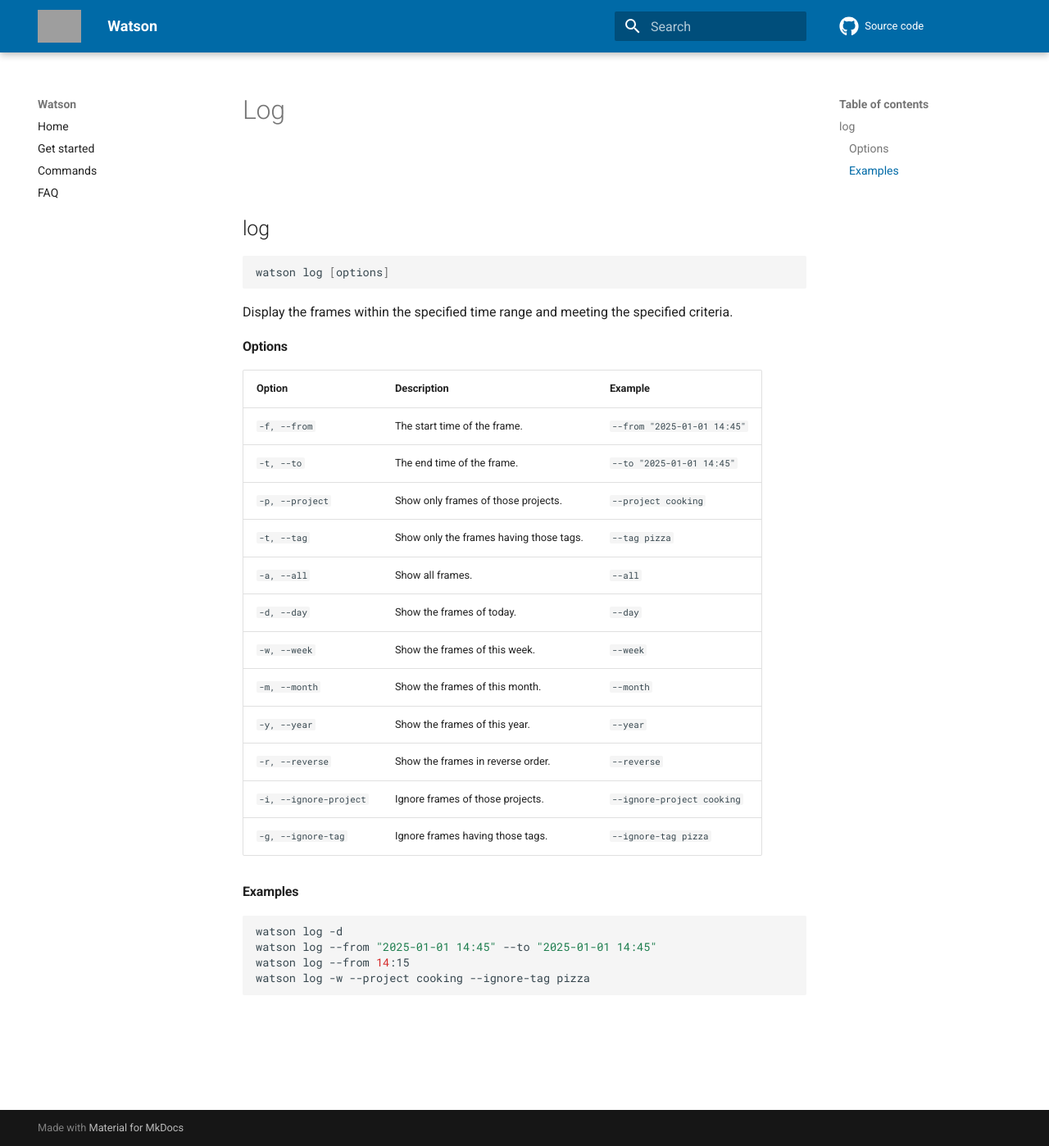
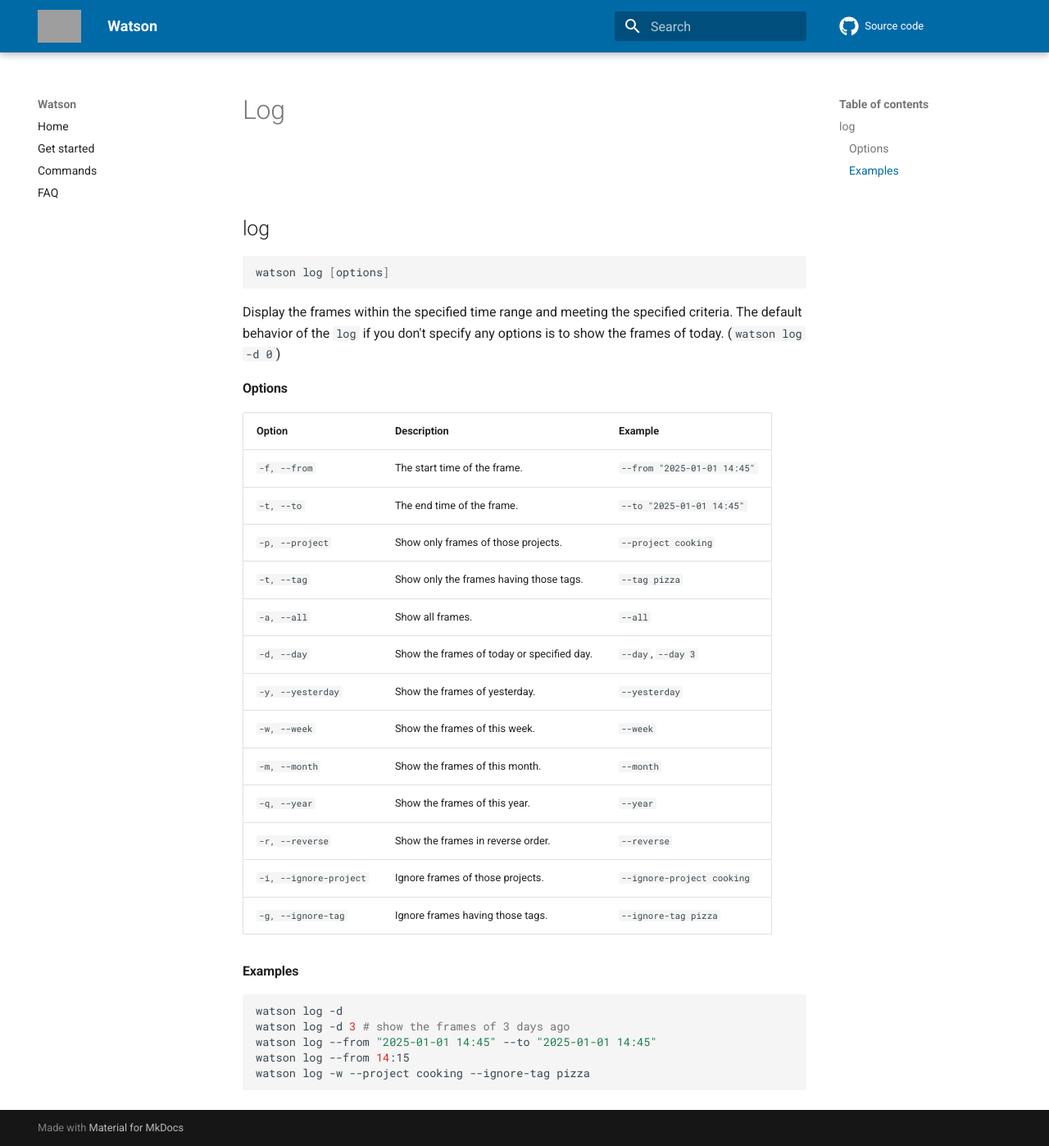
Before and after one commit to nomis51/watson, an MkDocs documentation site: the page built from docs/docs/fragments/commands/log.md, in a window 1280 px wide and 1398 px high. Shown: the whole window at 82% size. Built offline with MkDocs 1.6.1 and Material for MkDocs 9.7.7, drawn with Linux system fonts in a browser that asks for light colours; comment, search, counter and statistics services are not loaded; grey boxes are pictures that could not be loaded.

Commit message:
#111 - Update docs

````diff
--- a/docs/docs/fragments/commands/log.md
+++ b/docs/docs/fragments/commands/log.md
@@ -7,28 +7,32 @@
 ```
 
 Display the frames within the specified time range and meeting the specified criteria.
+The default behavior of the `log` if you don't specify any options is to show the frames of today.
+(`watson log -d 0`)
 
 #### Options
 
-| Option                 | Description                             | Example                     |
-|------------------------|-----------------------------------------|-----------------------------|
-| `-f, --from`           | The start time of the frame.            | `--from "2025-01-01 14:45"` |
-| `-t, --to`             | The end time of the frame.              | `--to "2025-01-01 14:45"`   |
-| `-p, --project`        | Show only frames of those projects.     | `--project cooking`         |
-| `-t, --tag`            | Show only the frames having those tags. | `--tag pizza`               |
-| `-a, --all`            | Show all frames.                        | `--all`                     |
-| `-d, --day`            | Show the frames of today.               | `--day`                     |
-| `-w, --week`           | Show the frames of this week.           | `--week`                    |
-| `-m, --month`          | Show the frames of this month.          | `--month`                   |
-| `-y, --year`           | Show the frames of this year.           | `--year`                    |
-| `-r, --reverse`        | Show the frames in reverse order.       | `--reverse`                 |
-| `-i, --ignore-project` | Ignore frames of those projects.        | `--ignore-project cooking`  |
-| `-g, --ignore-tag`     | Ignore frames having those tags.        | `--ignore-tag pizza`        |
+| Option                 | Description                                | Example                     |
+|------------------------|--------------------------------------------|-----------------------------|
+| `-f, --from`           | The start time of the frame.               | `--from "2025-01-01 14:45"` |
+| `-t, --to`             | The end time of the frame.                 | `--to "2025-01-01 14:45"`   |
+| `-p, --project`        | Show only frames of those projects.        | `--project cooking`         |
+| `-t, --tag`            | Show only the frames having those tags.    | `--tag pizza`               |
+| `-a, --all`            | Show all frames.                           | `--all`                     |
+| `-d, --day`            | Show the frames of today or specified day. | `--day`, `--day 3`          |
+| `-y, --yesterday`      | Show the frames of yesterday.              | `--yesterday`               |
+| `-w, --week`           | Show the frames of this week.              | `--week`                    |
+| `-m, --month`          | Show the frames of this month.             | `--month`                   |
+| `-q, --year`           | Show the frames of this year.              | `--year`                    |
+| `-r, --reverse`        | Show the frames in reverse order.          | `--reverse`                 |
+| `-i, --ignore-project` | Ignore frames of those projects.           | `--ignore-project cooking`  |
+| `-g, --ignore-tag`     | Ignore frames having those tags.           | `--ignore-tag pizza`        |
 
 #### Examples
 
 ```shell
 watson log -d
+watson log -d 3 # show the frames of 3 days ago
 watson log --from "2025-01-01 14:45" --to "2025-01-01 14:45"
 watson log --from 14:15
 watson log -w --project cooking --ignore-tag pizza
````
